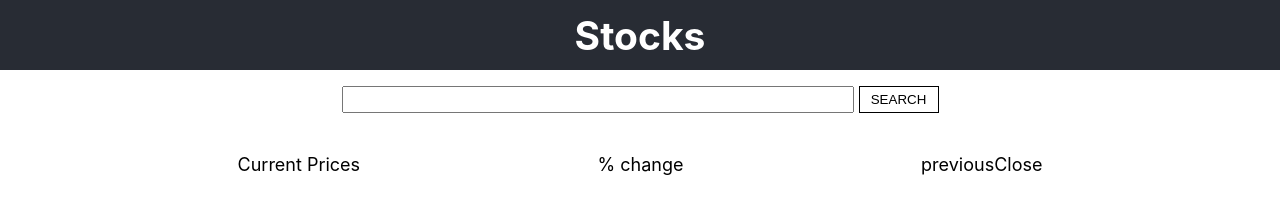
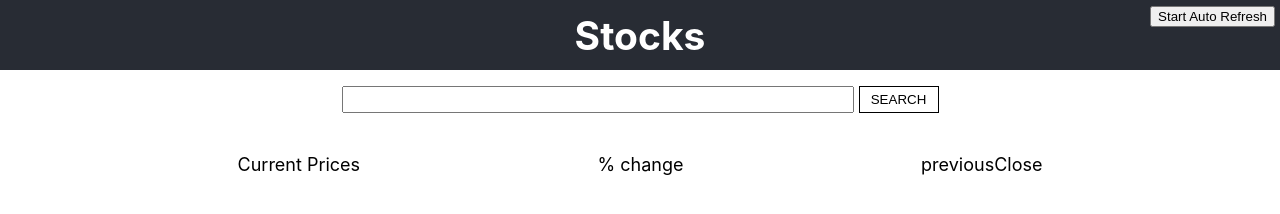
Before and after one commit to edjeong99/stock2021, a React app: page / in a window 1280 px wide. Built offline with nearby package versions, Linux system fonts and the light colour scheme.

Commit message:
trying implement auto update button

```diff
--- a/src/components/App.js
+++ b/src/components/App.js
@@ -4,32 +4,33 @@ import Stock from './Stock';
 import Search from './Search';
 import DisplayResult from './DisplayResult';
 import '../css/App.css';
-
-const QUOTE_API_URL = 'https://cloud.iexapis.com/v1/stock/';
-const QUOTE_API_URL2 = '/quote';
-const API_TOKEN = '?token=pk_9d1575de6ba8426b9a036edc8cd74274';
-
-let STOCK_SYMBOL_LIST = ['AMZN', 'TRIP', 'AAPL', 'TSLA', 'WMT'];
-// , "TRIP","AAPL","TSLA", "WMT"];
-
-const SEARCH_URL1 = 'https://finnhub.io/api/v1/search?q=';
-const SEARCH_URL2 = '&token=c17tckv48v6reqlb2f90';
+import * as Constants from '../util/Constants';
 
 const App = () => {
-  const [stockList, setStockList] = useState(STOCK_SYMBOL_LIST);
+  const [stockList, setStockList] = useState(Constants.STOCK_SYMBOL_LIST);
   const [quoteList, setQuoteList] = useState([]);
   const [searchResultList, setSearchResultList] = useState([]);
   const [errorMessage, setErrorMessage] = useState(null);
   const [loading, setLoading] = useState(false);
+  const [update, setUpdate] = useState(true);
+  let intervalID;
 
   useEffect(() => {
-    const id = setInterval(() => {
-      refreshStockQuote();
-    }, 10000);
-    return () => {
-      clearInterval(id);
-    };
-  }, []);
+    ManageUpdate();
+  }, [update]);
+
+  const ManageUpdate = () => {
+    console.log('manageUpdate start update = ' + update);
+    if (update) {
+      intervalID = setInterval(() => {
+        refreshStockQuote();
+        console.log('setInterval update ');
+      }, 10000);
+    } else {
+      clearInterval(intervalID);
+      console.log(' CLEARINTERVAL ');
+    }
+  };
 
   const refreshStockQuote = () => {
     setQuoteList([]);
@@ -44,7 +45,12 @@ const App = () => {
   };
   const addStock = (symbol) => {
     console.log(symbol);
-    fetch(QUOTE_API_URL + symbol + QUOTE_API_URL2 + API_TOKEN)
+    fetch(
+      Constants.QUOTE_API_URL +
+        symbol +
+        Constants.QUOTE_API_URL2 +
+        Constants.API_TOKEN
+    )
       // `{${QUOTE_API_URL}+${symbol}+ ${API_TOKEN}}`)
       .then((response) => response.json())
       .then((jsonResponse) => {
@@ -57,7 +63,7 @@ const App = () => {
     setLoading(true);
     setErrorMessage(null);
 
-    fetch(SEARCH_URL1 + searchValue + SEARCH_URL2)
+    fetch(Constants.SEARCH_URL1 + searchValue + Constants.SEARCH_URL2)
       .then((response) => response.json())
       .then((jsonResponse) => {
         if (jsonResponse.result.length > 0) {
@@ -77,6 +83,11 @@ const App = () => {
     setStockList(newStockList);
     const newQuoteList = quoteList.filter((stock) => stock.symbol !== symbol);
     setQuoteList(newQuoteList);
+  };
+
+  const handleUpdate = () => {
+    setUpdate((update) => !update);
+    console.log('update changed');
   };
 
   let searchResult = null;
@@ -126,7 +137,7 @@ const App = () => {
 
   return (
     <div className='App'>
-      <Header text='Stocks' />
+      <Header text='Stocks' update={update} handleUpdate={handleUpdate} />
       <Search search={search} />
       {searchResult}
       {headings}
--- a/src/components/Header.js
+++ b/src/components/Header.js
@@ -1,9 +1,33 @@
-import React from "react";
+import React, { useState, useEffect } from 'react';
 
-const Header = (props) => {
+const Header = ({ text, update, handleUpdate }) => {
+  //const [updateState, setupdateState] = useState(update);
+
+  let refreshText,
+    buttonText = 'Start Auto Refresh';
+
+  useEffect(() => {
+    console.log('Header  update = ' + update);
+    handleRefreshText();
+  }, [update]);
+
+  const handleRefreshText = () => {
+    if (update) {
+      refreshText = 'Update Quote every minute';
+      buttonText = 'Stop';
+    } else {
+      refreshText = 'Update Stopped';
+      buttonText = 'Start';
+    }
+  };
+
   return (
-    <header className="App-header">
-      <h2>{props.text}</h2>
+    <header className='App-header'>
+      <h2>{text}</h2>
+      <div className='autoRefresh'>
+        <div>{refreshText}</div>
+        <button onClick={() => handleUpdate()}> {buttonText}</button>
+      </div>
     </header>
   );
 };
--- a/src/css/App.css
+++ b/src/css/App.css
@@ -34,6 +34,14 @@
 .App-header h2 {
   margin: 0;
 }
+
+.autoRefresh{
+  position : fixed;
+  right:0;
+  top : 0;
+font-size : 1rem;
+margin : 5px;
+}
 @keyframes App-logo-spin {
   from {
     transform: rotate(0deg);
@@ -64,7 +72,7 @@
   flex-wrap: wrap;
   flex-direction: row;
   width : 100%;
-  margin-top : calc(200px + 2vmin);
+  margin-top : calc(180px + 2vmin);
 }
 
 .stockCont{
--- /dev/null
+++ b/src/util/Constants.js
@@ -0,0 +1,9 @@
+export const QUOTE_API_URL = 'https://cloud.iexapis.com/v1/stock/';
+export const QUOTE_API_URL2 = '/quote';
+export const API_TOKEN = '?token=pk_9d1575de6ba8426b9a036edc8cd74274';
+
+export const STOCK_SYMBOL_LIST = ['AMZN'];
+// , 'TRIP', 'AAPL', 'TSLA', 'WMT'];
+
+export const SEARCH_URL1 = 'https://finnhub.io/api/v1/search?q=';
+export const SEARCH_URL2 = '&token=c17tckv48v6reqlb2f90';
```
Also changed, not shown: src/util/Reference.js (deleted, +0 -8 lines).
